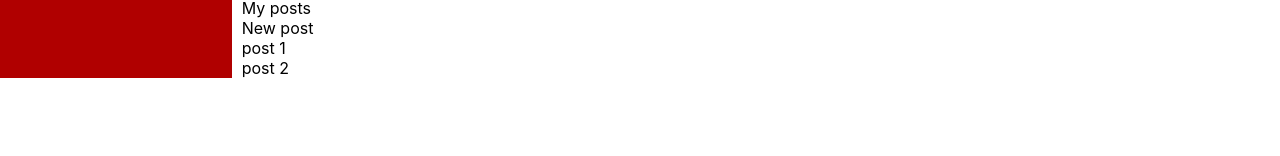
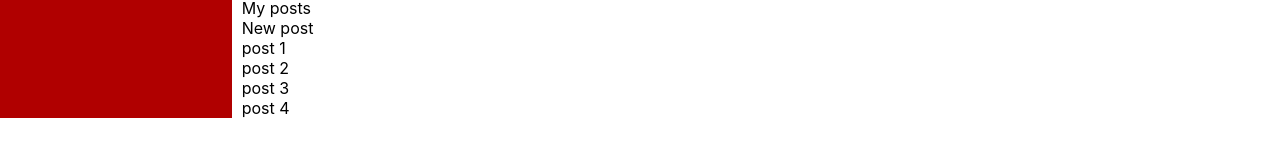
Before and after one commit to theV1rTual/educational_projects, a React (Create React App) app in the folder react/social_network/: page / in a window 1280 px wide. Shown: the part 196-352 px from the top of the page. Built offline with nearby package versions, Linux system fonts and the light colour scheme.

Commit message:
adding posts

```diff
--- a/react/social_network/src/components/Profile/MyPosts/MyPosts.jsx
+++ b/react/social_network/src/components/Profile/MyPosts/MyPosts.jsx
@@ -14,6 +14,12 @@ const MyPosts = () => {
             <div className={classes.item}>
                 post 2
             </div>
+            <div className={classes.item}>
+                post 3
+            </div>
+            <div className={classes.item}>
+                post 4
+            </div>
         </div>
     </div>
     );
```
